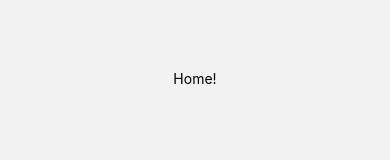
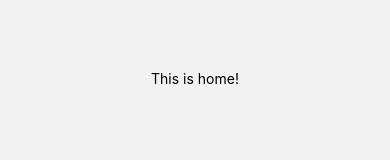
Before and after one commit to lmndang/Dessertale, a React Native app: screen /Home in a window 390 px wide. Shown: the part 351-511 px from the top of the page. Built offline with nearby package versions, Linux system fonts and the light colour scheme.

Commit message:
Test change

```diff
--- a/components/HomeScreen.js
+++ b/components/HomeScreen.js
@@ -6,7 +6,7 @@ import styles from "./Styles";
 const HomeScreen = () => {
   return (
     <View style={styles.container}>
-      <Text>Home!</Text>
+      <Text>This is home!</Text>
     </View>
   );
 };
```
